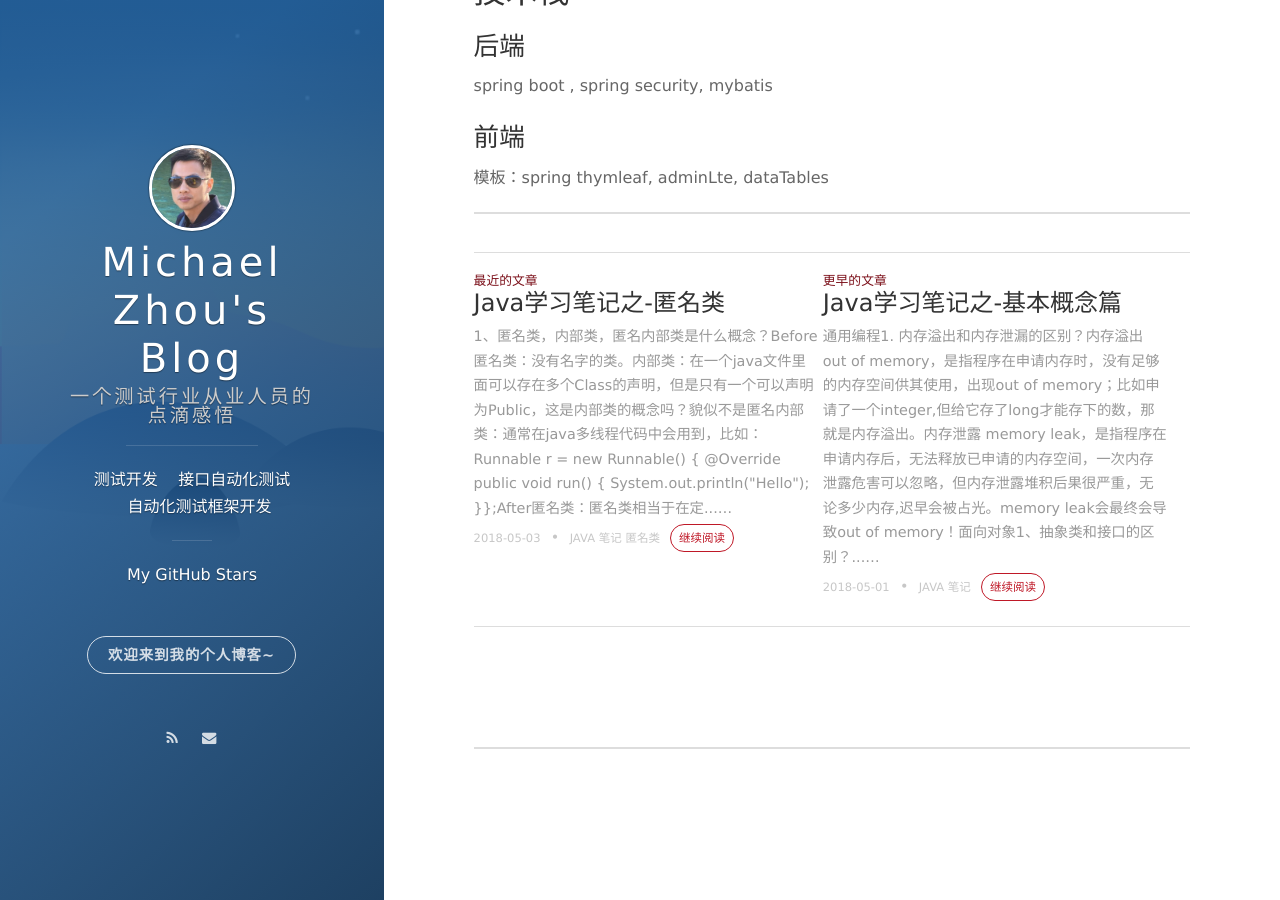
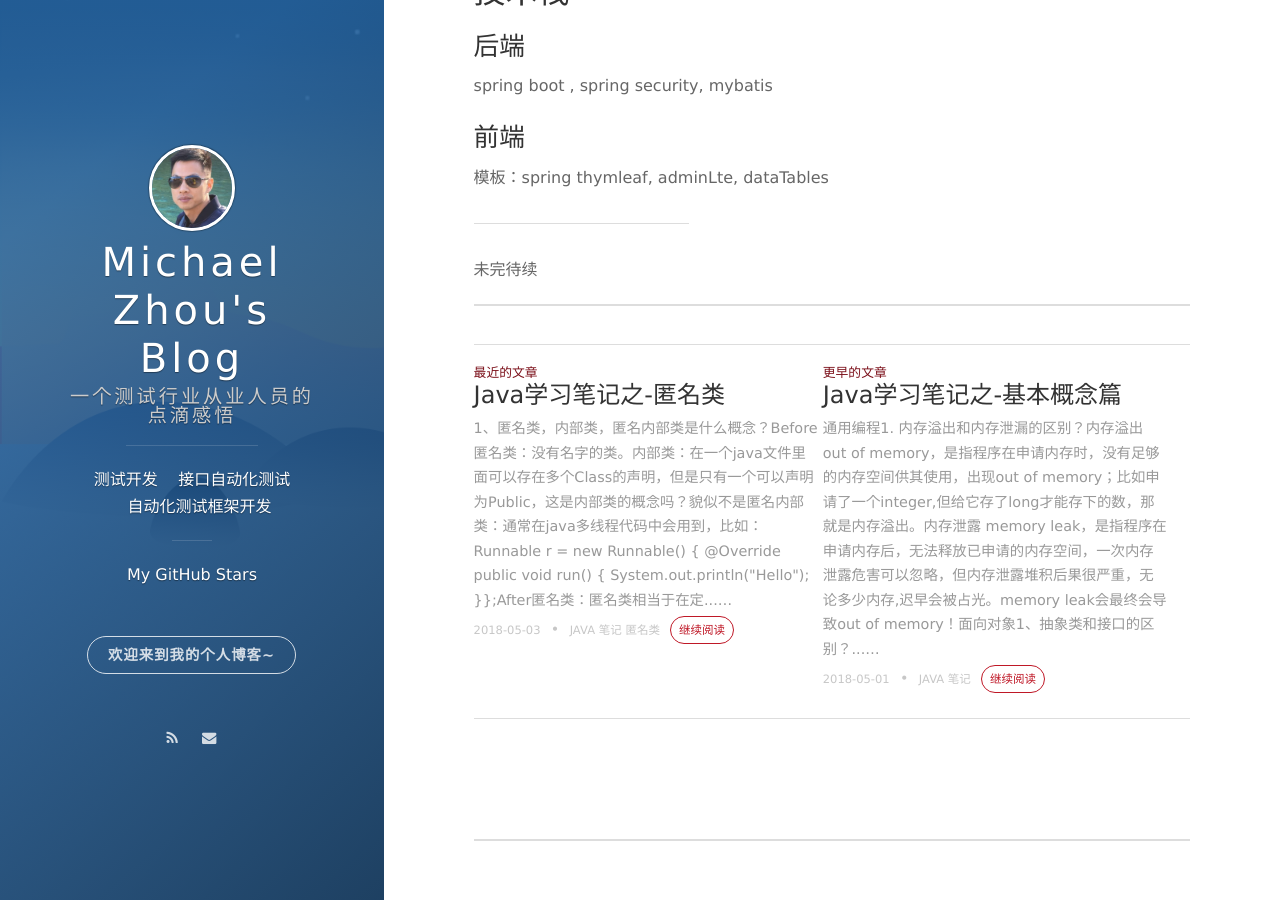
Before and after one commit to MichaelZhou111/MichaelZhou111.github.io, a Jekyll site: the page built from _posts/2018-05-03-测试人员如何快速搭建具有UI页面测试工具.md, in a window 1280 px wide and 900 px high, scrolled down 1508 px. Built offline with Jekyll 4.4.1, drawn with Linux system fonts in a browser that asks for light colours; nearby versions of some CDN libraries; comment, search, counter and statistics services are not loaded.

Commit message:
add go on

```diff
--- a/_posts/2018-05-03-测试人员如何快速搭建具有UI页面测试工具.md
+++ b/_posts/2018-05-03-测试人员如何快速搭建具有UI页面测试工具.md
@@ -54,3 +54,8 @@ tags: JAVA 工具开发
 spring boot , spring security, mybatis
 ### 前端
 模板：spring thymleaf, adminLte, dataTables
+
+
+
+----
+未完待续
```
